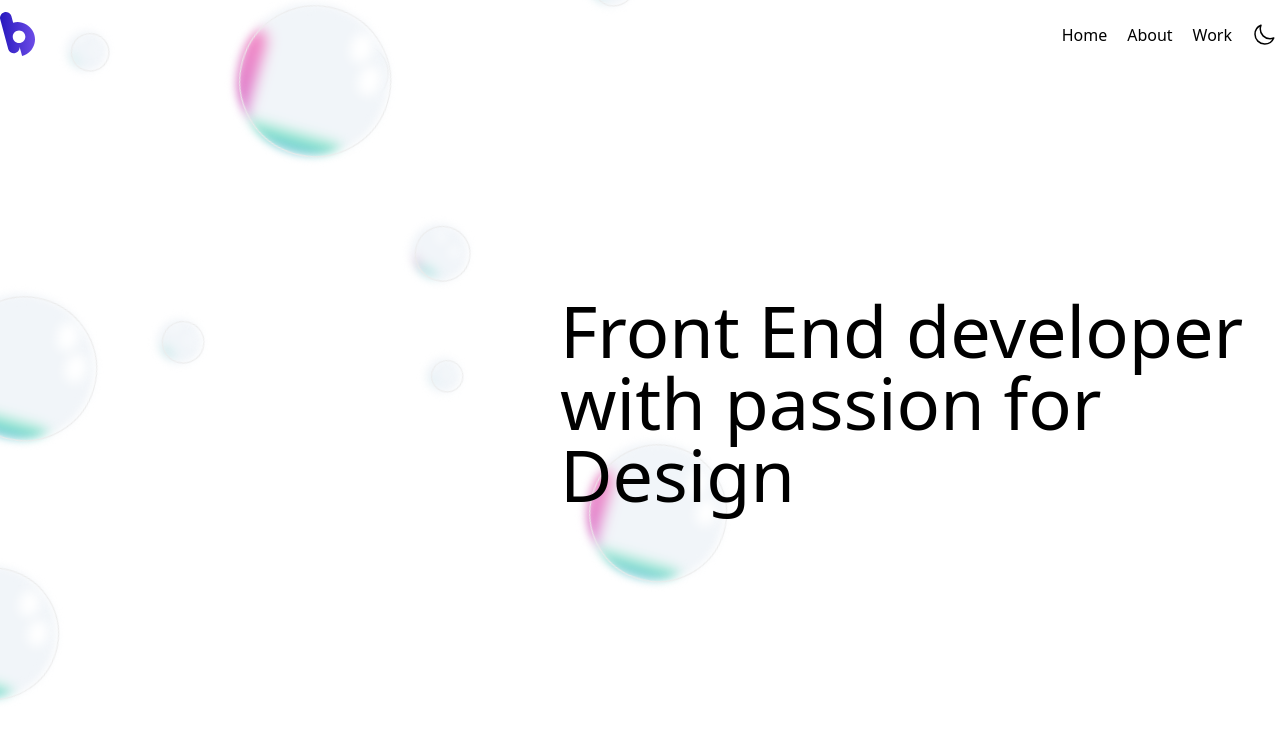
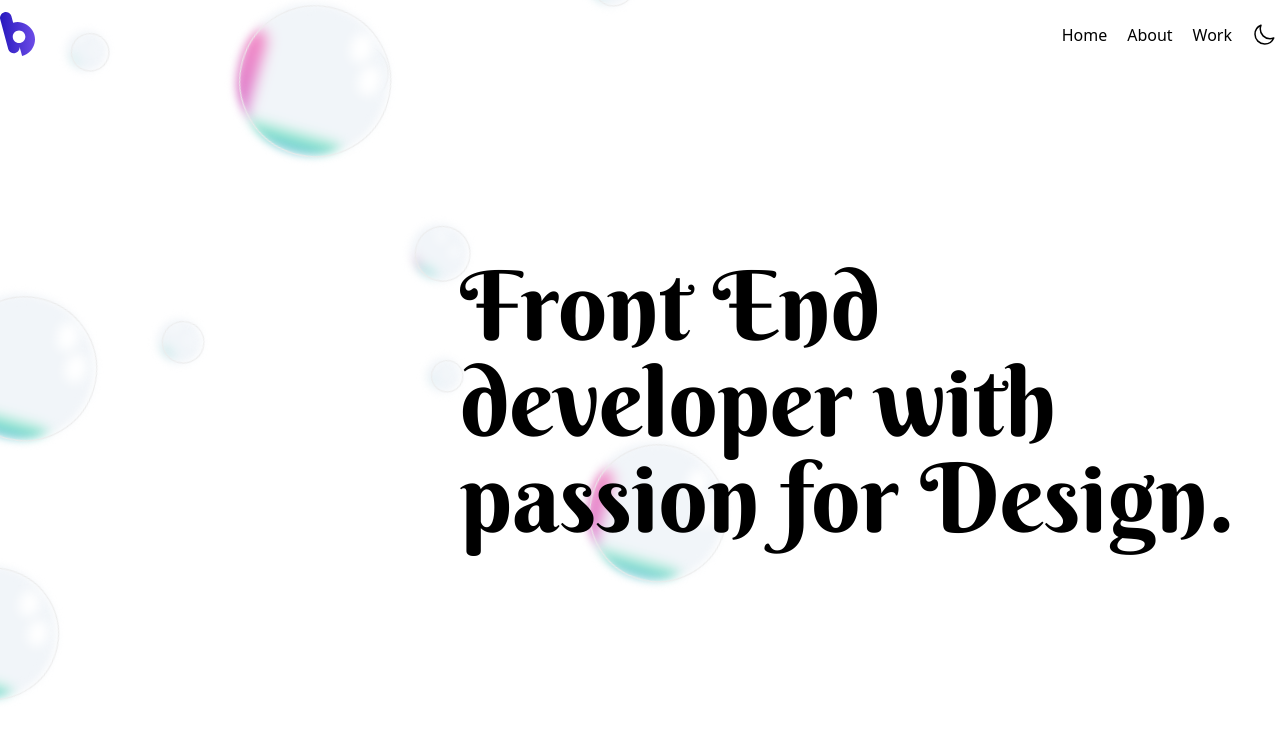
Before and after one commit to brovnie/portfolio-website-2025, a Next.js app: page / in a window 1280 px wide. Shown: the top 740 px of the page. Built offline with nearby package versions, Linux system fonts and the light colour scheme.

Commit message:
Added new font

```diff
--- a/src/app/globals.css
+++ b/src/app/globals.css
@@ -1,9 +1,16 @@
 @import "tailwindcss";
+
 @custom-variant dark (&:where(.dark, .dark *));
+
+@font-face {
+  font-family: BerkshireSwash;
+  src: url("/fonts/BerkshireSwash-Regular.ttf");
+}
 
 @theme {
   --color-dark: #1c1018;
   --color-bubble-outer-border: #ebebeb;
+  --font-display: "BerkshireSwash", "sans-serief";
 }
 @keyframes float {
   0%,
--- a/src/components/hero/Hero.tsx
+++ b/src/components/hero/Hero.tsx
@@ -14,7 +14,7 @@ export const Hero = () => {
       const randomTop = Math.floor(
         Math.random() *
           (bubbleContainer.current
-            ? bubbleContainer.current.clientHeight
+            ? bubbleContainer.current.offsetHeight
             : 50) -
           randomSize
       );
@@ -53,9 +53,9 @@ export const Hero = () => {
           : generateBubble("color")}
       </div>
 
-      <div className="mr-5 z-10 md:w-[700px]">
-        <h1 className="text-5xl md:text-7xl">
-          Front End developer with passion for Design
+      <div className="mr-5 z-10 md:w-[800px]">
+        <h1 className="text-5xl md:text-8xl font-display">
+          Front End developer with passion for Design.
         </h1>
       </div>
     </div>
```
Also changed, not shown: public/fonts/BerkshireSwash-Regular.ttf (added).
